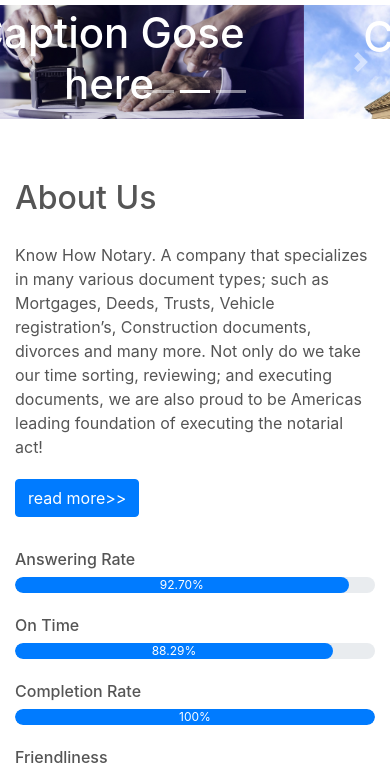
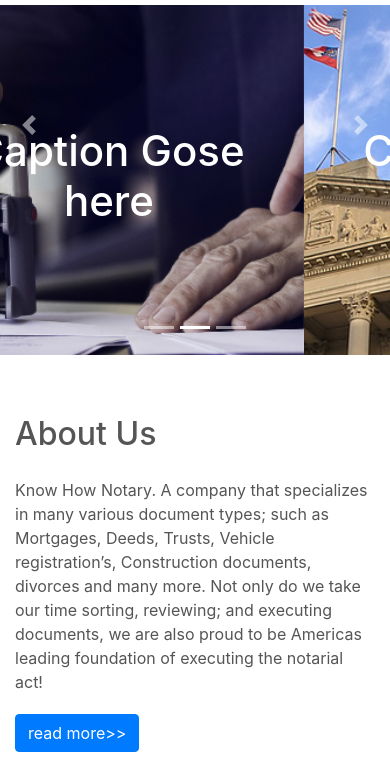
Before and after one commit to Solaimanx/service-single-page-html, a plain HTML site: page index.html in a window 390 px wide. Shown: the part 61-833 px from the top of the page. Drawn offline with nearby package versions, Linux system fonts and the light colour scheme; some packages are replaced by stand-ins of ours; a script that the page names is missing.

Commit message:
fixed mobile responsiveness issue

```diff
--- a/index.html
+++ b/index.html
@@ -3,6 +3,7 @@
     <title>Business Website</title>
     <link rel="stylesheet" href="style.css" />
     <link rel="stylesheet" href="https://cdn.jsdelivr.net/npm/bootstrap@4.0.0/dist/css/bootstrap.min.css" integrity="sha384-Gn5384xqQ1aoWXA+058RXPxPg6fy4IWvTNh0E263XmFcJlSAwiGgFAW/dAiS6JXm" crossorigin="anonymous">
+    <meta name="viewport" content="width=device-width, initial-scale=1.0">
 
     <link
       rel="stylesheet"
@@ -80,27 +81,27 @@
 
 
 <div id="slider">
-    <div id="carouselExampleIndicators" class="carousel slide" data-ride="carousel">
+    <div id="carouselExampleIndicators" class="carousel slide " data-ride="carousel">
       <ol class="carousel-indicators">
         <li data-target="#carouselExampleIndicators" data-slide-to="0" class="active"></li>
         <li data-target="#carouselExampleIndicators" data-slide-to="1"></li>
         <li data-target="#carouselExampleIndicators" data-slide-to="2"></li>
       </ol>
-      <div class="carousel-inner">
+      <div class="carousel-inner ">
         <div class="carousel-item active">
-          <img class="d-block img-fluid " src="img/slide%202.jpg" alt="First slide">
+          <img class="d-block img-fluid w-100  " src="img/slide%202.jpg" alt="First slide">
           <div class="carousel-caption">
             <h5>Caption Gose here</h5>
           </div>
         </div>
         <div class="carousel-item">
-          <img class="d-block img-fluid " src="img/slide 3.jpg" alt="Second slide">
+          <img class="d-block img-fluid w-100 " src="img/slide 3.jpg" alt="Second slide">
           <div class="carousel-caption">
             <h5>Caption Gose here</h5>
           </div>
         </div>
         <!-- <div class="carousel-item">
-          <img class="d-block img-fluid " src="img/slide%202.jpg" alt="Third slide">
+          <img class="d-block img-fluid w-100" src="img/slide%202.jpg" alt="Third slide">
           <div class="carousel-caption">
             <h5>Caption Gose here</h5>
           </div>
--- a/style.css
+++ b/style.css
@@ -36,6 +36,11 @@
 }
 
 /* slider */
+
+#carouselExampleIndicators {
+  padding-top: 110px;
+  margin-top: -110px;
+}
 
 #slider {
   width: 100%;
@@ -370,3 +375,20 @@ blockquote .fa {
   margin: 3px;
   color: red;
 }
+
+/* mobile responsive  */
+
+@media screen and (max-width: 768px) {
+  .carousel-inner {
+    height: 350px;
+  }
+
+  .carousel-inner img {
+    height: 350px;
+    object-fit: cover;
+  }
+
+  .carousel-caption {
+    font-size: 29px !important;
+  }
+}
```
